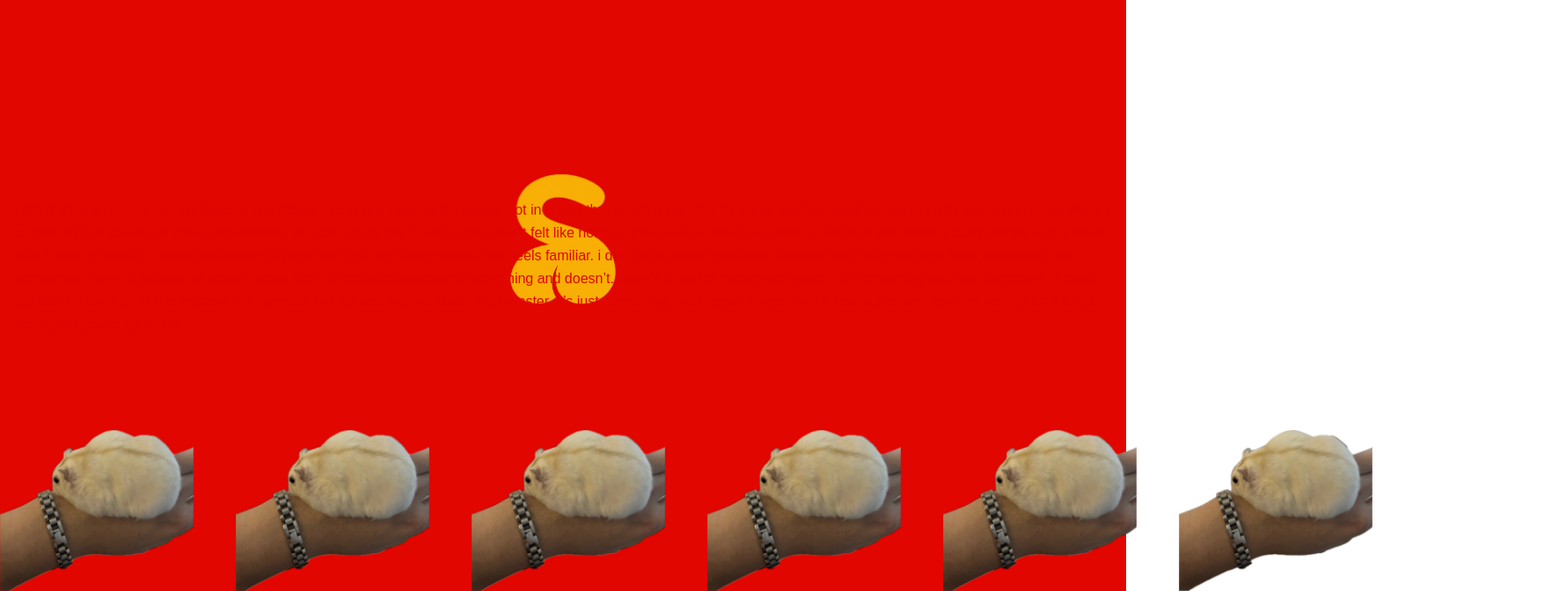
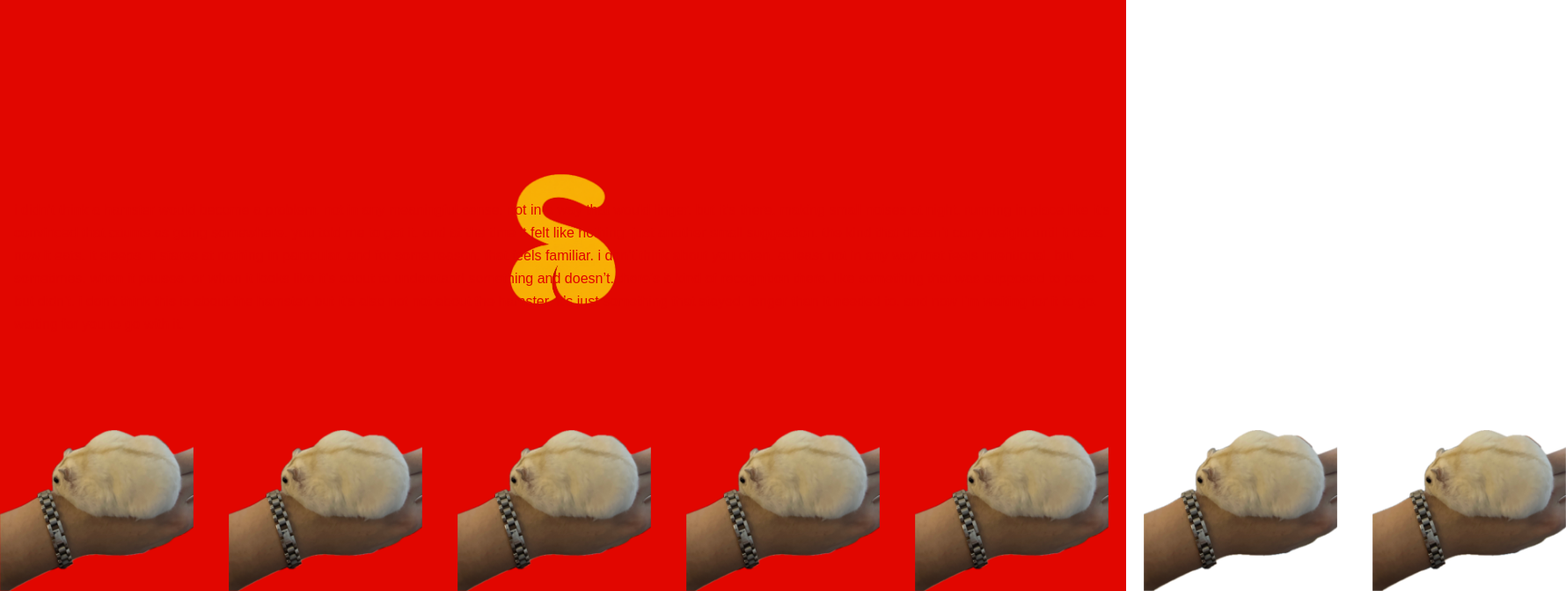
Before and after one commit to jwooook/sojubutt, a Next.js app: page / in a window 1280 px wide. Shown: the part 128-800 px from the top of the page at 88% size, 1780 px wide, since content can reach past the window. Built offline with nearby package versions, Linux system fonts and the light colour scheme.

Commit message:
hammy update

```diff
--- a/components/Hamsters.tsx
+++ b/components/Hamsters.tsx
@@ -2,13 +2,14 @@ import Image from "next/image";
 
 export default function Hamsters({ className = "" }: { className?: string }) {
   return (
-    <div className="flex gap-12 ${className}'}">
-      <Image src="/chichi_arm.png" alt="hamster" width={220} height={220} />
-      <Image src="/chichi_arm.png" alt="hamster" width={220} height={220} />
-      <Image src="/chichi_arm.png" alt="hamster" width={220} height={220} />
-      <Image src="/chichi_arm.png" alt="hamster" width={220} height={220} />
-      <Image src="/chichi_arm.png" alt="hamster" width={220} height={220} />
-      <Image src="/chichi_arm.png" alt="hamster" width={220} height={220} />
+    <div className="flex gap-10 ${className}'}">
+      <Image src="/chichi_arm.PNG" alt="hamster" width={220} height={220} />
+      <Image src="/chichi_arm.PNG" alt="hamster" width={220} height={220} />
+      <Image src="/chichi_arm.PNG" alt="hamster" width={220} height={220} />
+      <Image src="/chichi_arm.PNG" alt="hamster" width={220} height={220} />
+      <Image src="/chichi_arm.PNG" alt="hamster" width={220} height={220} />
+      <Image src="/chichi_arm.PNG" alt="hamster" width={220} height={220} />
+      <Image src="/chichi_arm.PNG" alt="hamster" width={220} height={220} />
     </div>
   );
 }
```
